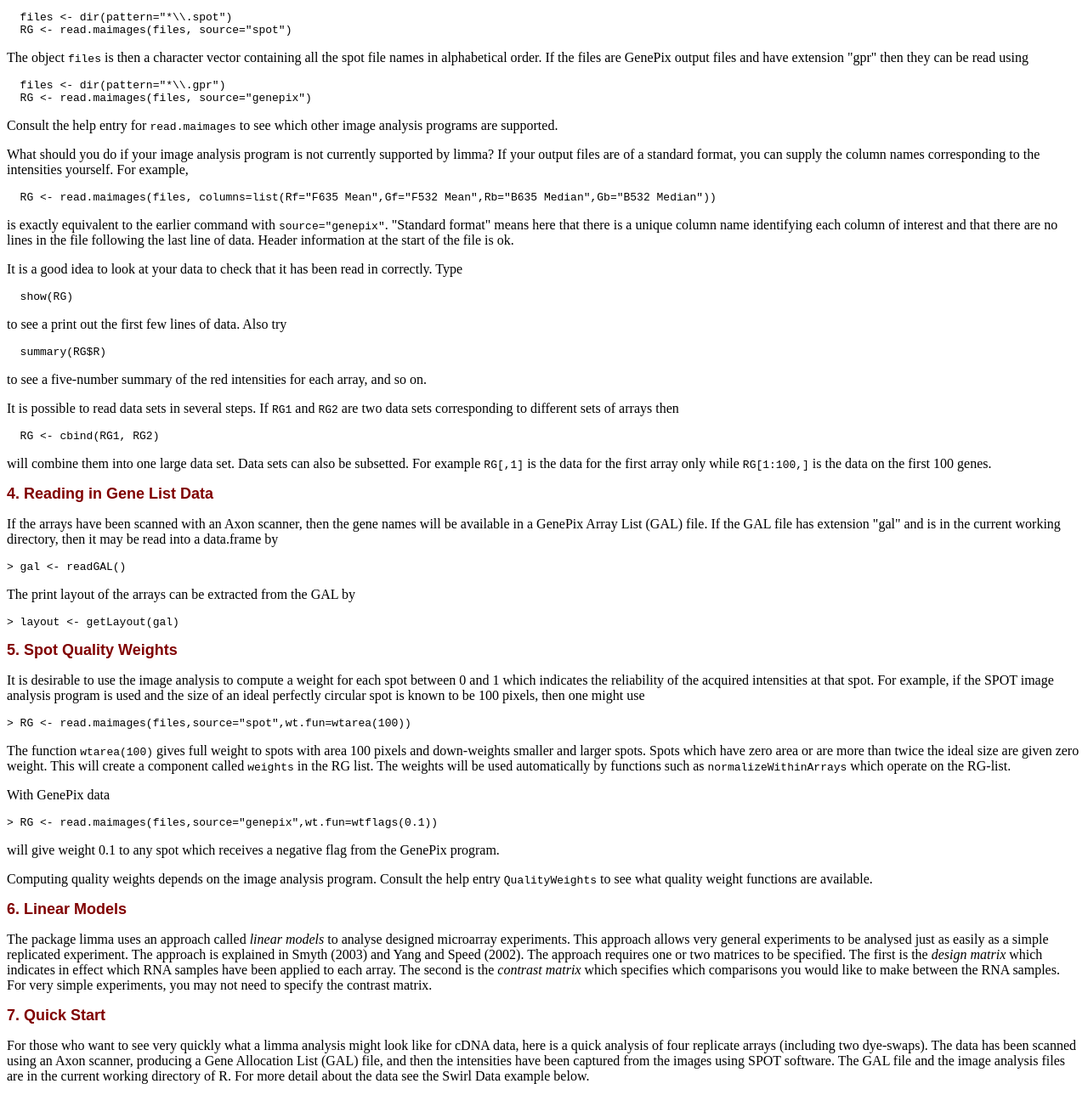
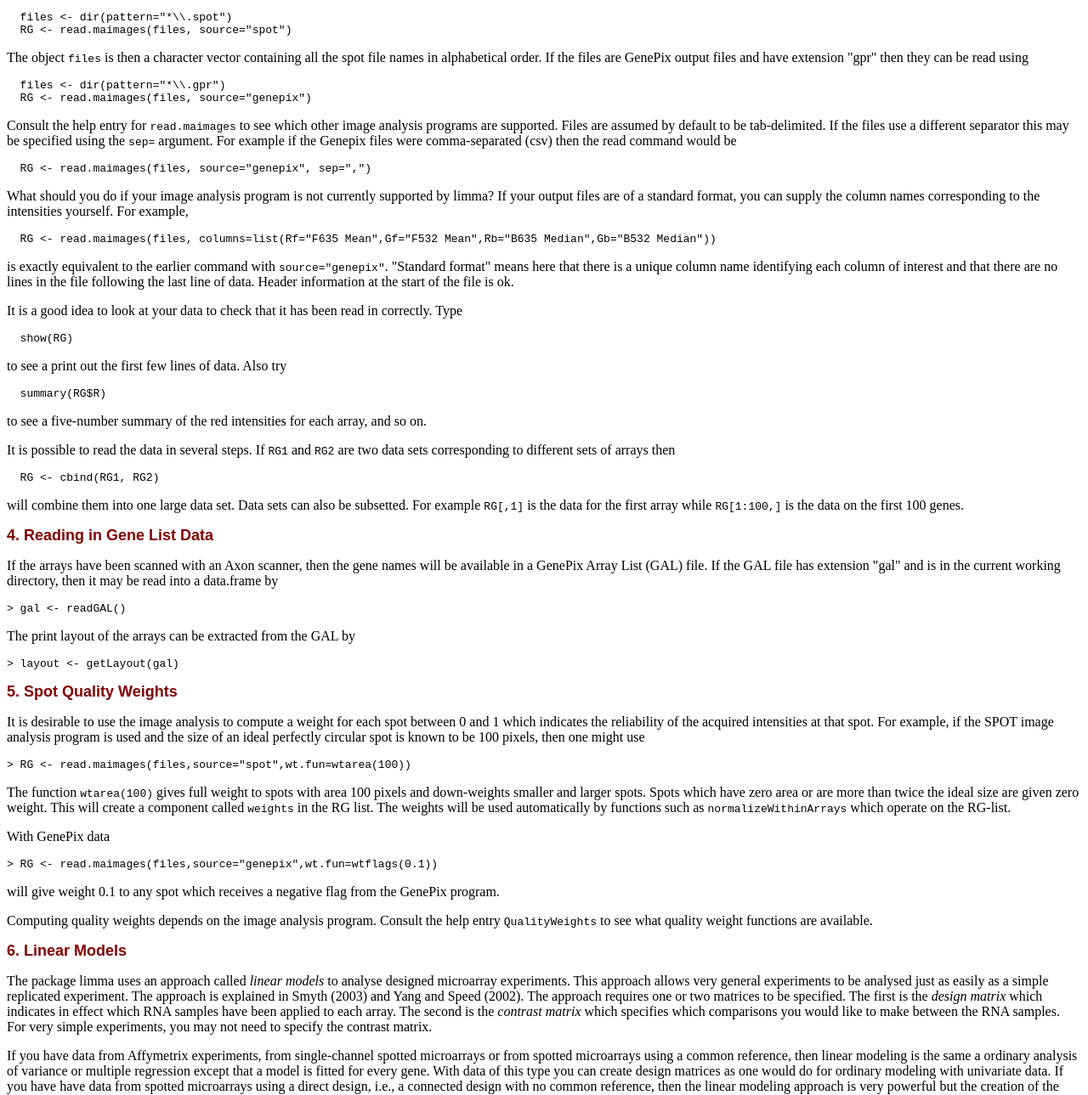
Before and after one commit to mjktfw/limma, a plain HTML site: page inst/doc/usersguide.html in a window 1280 px wide. Shown: the part 1511-2800 px from the top of the page at 85% size. Drawn offline with Linux system fonts and the light colour scheme.

Commit message:
This commit was generated by cvs2svn to compensate for changes in r5459, which included commits to RCS files with non-trunk default branches.
git-svn-id: https://hedgehog.fhcrc.org/bioconductor/trunk/madman/Rpacks/limma@5460 bc3139a8-67e5-0310-9ffc-ced21a209358

```diff
--- a/inst/doc/usersguide.html
+++ b/inst/doc/usersguide.html
@@ -14,7 +14,7 @@
 <p align="center">Gordon Smyth<br>
 The
 Walter and Eliza Hall Institute of Medical Research<br>
-<!--webbot bot="Timestamp" S-Type="EDITED" S-Format="%d %B %Y" startspan -->28 August 2003<!--webbot bot="Timestamp" i-checksum="31350" endspan --></p>
+<!--webbot bot="Timestamp" S-Type="EDITED" S-Format="%d %B %Y" startspan -->01 September 2003<!--webbot bot="Timestamp" i-checksum="39490" endspan --></p>
 
 <h2>Table of Contents</h2>
 
@@ -133,7 +133,11 @@ can be read using</p>
 <pre>  files &lt;- dir(pattern=&quot;*\\.gpr&quot;)
   RG &lt;- read.maimages(files, source=&quot;genepix&quot;)</pre>
 <p>Consult the help entry for <code>read.maimages</code> to see which other
-image analysis programs are supported.</p>
+image analysis programs are supported. Files are assumed by default to be
+tab-delimited. If the files use a different separator this may be specified
+using the <code>sep=</code> argument. For example if the Genepix files were
+comma-separated (csv) then the read command would be</p>
+<pre>  RG &lt;- read.maimages(files, source=&quot;genepix&quot;, sep=&quot;,&quot;)</pre>
 <p>What should you do if your image analysis program is not currently supported
 by limma?
 If your output files are of a standard format, you can supply the column names
@@ -150,12 +154,12 @@ correctly. Type</p>
 <pre>  summary(RG$R)</pre>
 <p>to see a five-number summary of the red intensities for each array, and so
 on.</p>
-<p>It is possible to read data sets in several steps. If <code>RG1</code> and
+<p>It is possible to read the data in several steps. If <code>RG1</code> and
 <code>RG2</code> are two data sets corresponding to different sets of arrays
 then</p>
 <pre>  RG &lt;- cbind(RG1, RG2)</pre>
 <p>will combine them into one large data set. Data sets can also be subsetted.
-For example <code>RG[,1]</code> is the data for the first array only while <code>
+For example <code>RG[,1]</code> is the data for the first array while <code>
 RG[1:100,]</code> is the data on the first 100 genes. </p>
 <h2>4. Reading in Gene List Data</h2>
 <p>If the arrays have been scanned with an Axon scanner, then the gene names
@@ -195,6 +199,15 @@ indicates in effect which RNA samples have been applied to each array. The
 second is the <i>contrast matrix</i> which specifies which comparisons you would
 like to make between the RNA samples. For very simple experiments, you may not
 need to specify the contrast matrix.</p>
+<p>If you have data from Affymetrix experiments, from single-channel spotted
+microarrays or from spotted microarrays using a common reference, then linear
+modeling is the same a ordinary analysis of variance or multiple regression
+except that a model is fitted for every gene. With data of this type you can
+create design matrices as one would do for ordinary modeling with univariate
+data. If you have have data from spotted microarrays using a direct design,
+i.e., a connected design with no common reference, then the linear modeling
+approach is very powerful but the creation of the design matrix may require more
+statistical knowledge.</p>
 <h2>7. Quick Start</h2>
 <p>For those who want to see very quickly what a limma analysis might look like
 for cDNA data, here is a quick analysis of four replicate arrays (including two
@@ -208,8 +221,8 @@ Data example below.</p>
 &gt; RG$genes &lt;- readGAL()                     # Read in GAL file containing gene names
 &gt; RG$printer &lt;- getLayout(RG$genes)         # Set printer layout information
 &gt; MA &lt;- normalizeWithinArrays(RG)           # Print-tip group loess normalization
-&gt; MA &lt;- normalizeBetweenArrays(RG)          # Scale normalization between arrays, optional
-&gt; fit &lt;- lmFit(MA, design=c(1,-1,1,-1))     # Estimate all the fold changes by fitting a linear model.
+&gt; MA &lt;- normalizeBetweenArrays(MA)          # Scale normalization between arrays, optional
+&gt; fit &lt;- lmFit(MA, design=c(-1,1,-1,1))     # Estimate all the fold changes by fitting a linear model.
                                             # The design matrix indicates which arrays are dye-swaps
 &gt; fit &lt;- eBayes(fit)                        # Apply Bayesian smoothing to the standard errors (very important!)
 &gt; options(digits=3)
```
Also changed, not shown: 2 other files.
